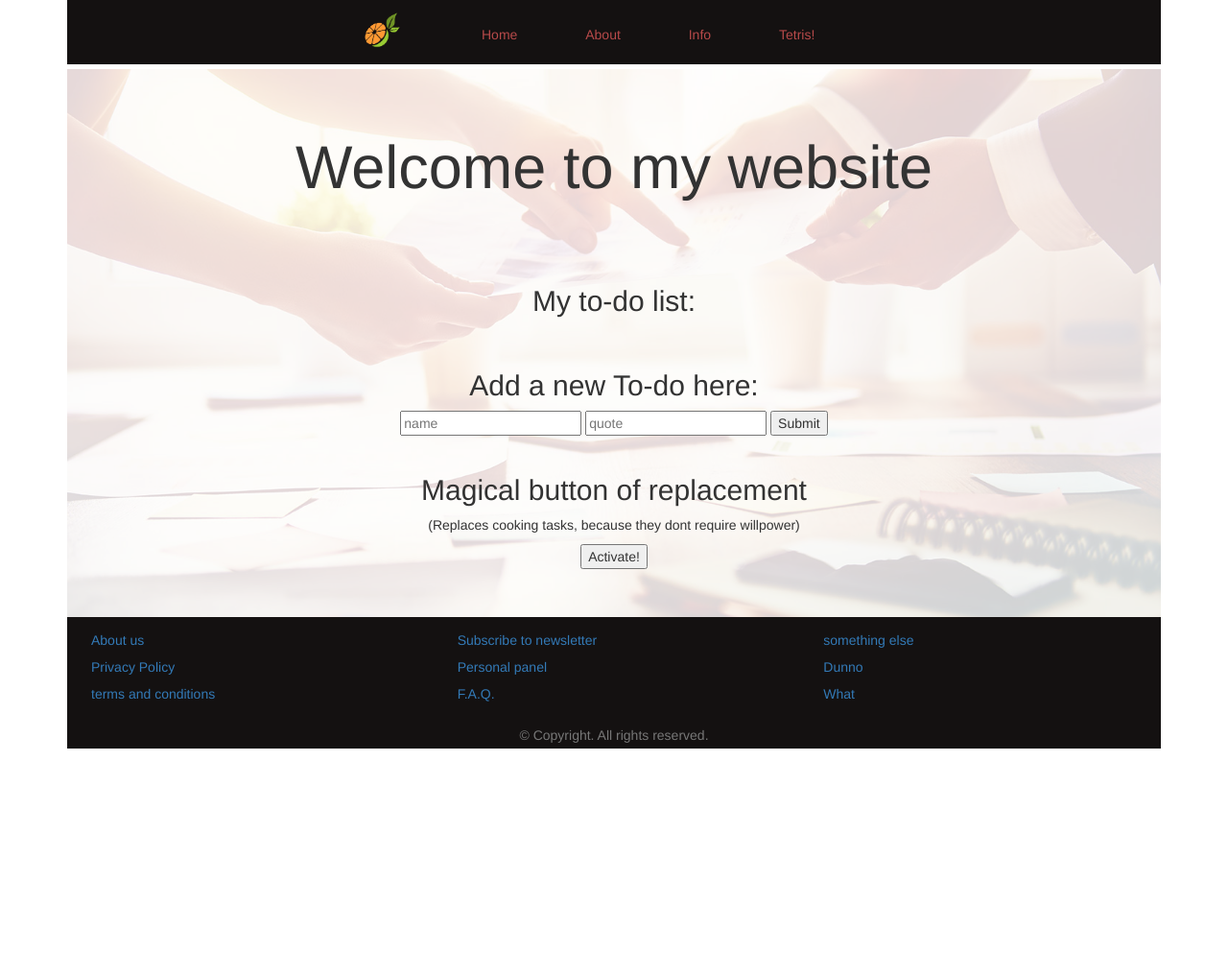
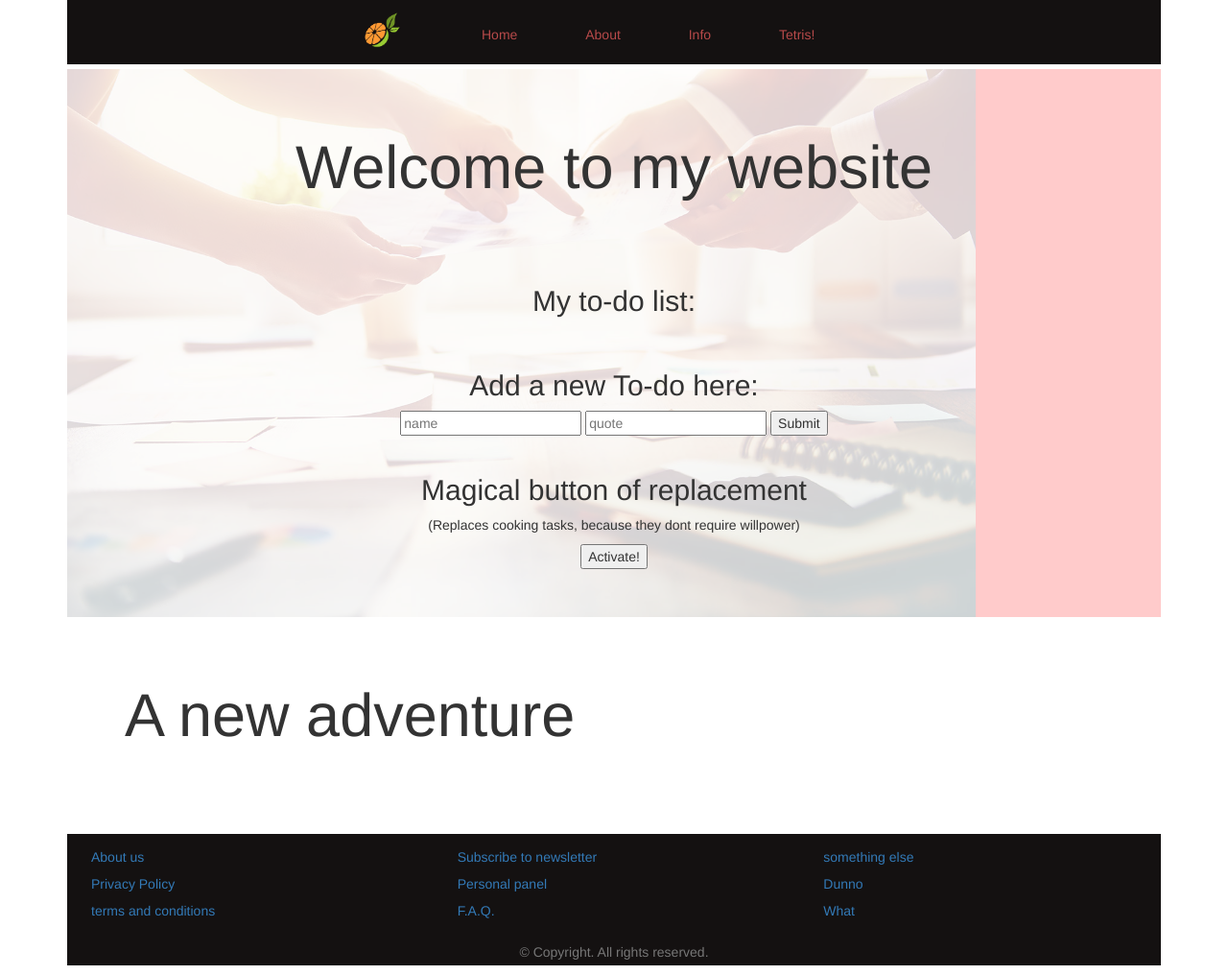
Before and after one commit to Pasakinskas/basic-crud, a Node server app: page / in a window 1280 px wide. Shown: the whole page at 96% size. Before the commit the page ends 780 px from the top, so only its background shows below. Run offline with Node 20, Linux system fonts and the light colour scheme; data that the repository does not hold is empty; some libraries are stand-ins or nearby versions.

Commit message:
Refactored css, background image fills the rest with color. Moving on.

```diff
--- a/public/css/style.css
+++ b/public/css/style.css
@@ -3,7 +3,23 @@
 }
 
 .todo-wrapper {
-    visibility: visible;
+   position: relative;
+}
+
+.todo-wrapper::after {
+    content : "";
+    display: block;
+    position: absolute;
+    top: 0;
+    left: 0;
+    background-image: url("/static/img/bckgrnd-work.png");
+    background-color: red;
+    background-size: contain;
+    background-repeat: no-repeat;
+    width: 100%;
+    height: 100%;
+    opacity : 0.2;
+    z-index: -1;
 }
 
 .block {
@@ -67,6 +83,11 @@ body .large-img {
     border: 2px solid #181717;
     margin: 0 auto 2px;
     max-width: 50%;
+    background-color: white;
+}
+
+.data-li .todo {
+    padding-top: 6px;
 }
 
 .warning {
--- a/src/views/pages/index.ejs
+++ b/src/views/pages/index.ejs
@@ -14,10 +14,6 @@
 
       <div class="todo-wrapper">
 
-        <div class=large-img-box>
-          <img class="large-img img img-responsive" src="/static/img/bckgrnd-work.png"/>
-        </div>
-
         <div class="jumbotron text-center">
           <h1>Welcome to my website</h1>
         </div>
@@ -27,8 +23,8 @@
           <ul class="data-ul text-center" id="quotesList">
           <% for(let i=0; i<quotes.length; i++) {%>
             <li class="row data-li">
-              <div class="col-xs-3 todo-name"><span><%= quotes[i].name %></span></div>
-              <div class="col-xs-6 todo-body"><span><%= quotes[i].quote %></span></div>
+              <div class="col-xs-3 todo todo-name"><span><%= quotes[i].name %></span></div>
+              <div class="col-xs-6 todo todo-body"><span><%= quotes[i].quote %></span></div>
               <div class="col-xs-3"><button class="btn btn-delete" data-id="<%= quotes[i]._id %>">Solve!</button></div>
             </li>
           <% } %>
@@ -54,7 +50,9 @@
       </div>
 
       <div class="etc-wrapper">
-
+        <div class="jumbotron">
+          <h1>A new adventure</h1>
+        </div>
       </div>
 
       <script src="/static/main.js"></script>
```
